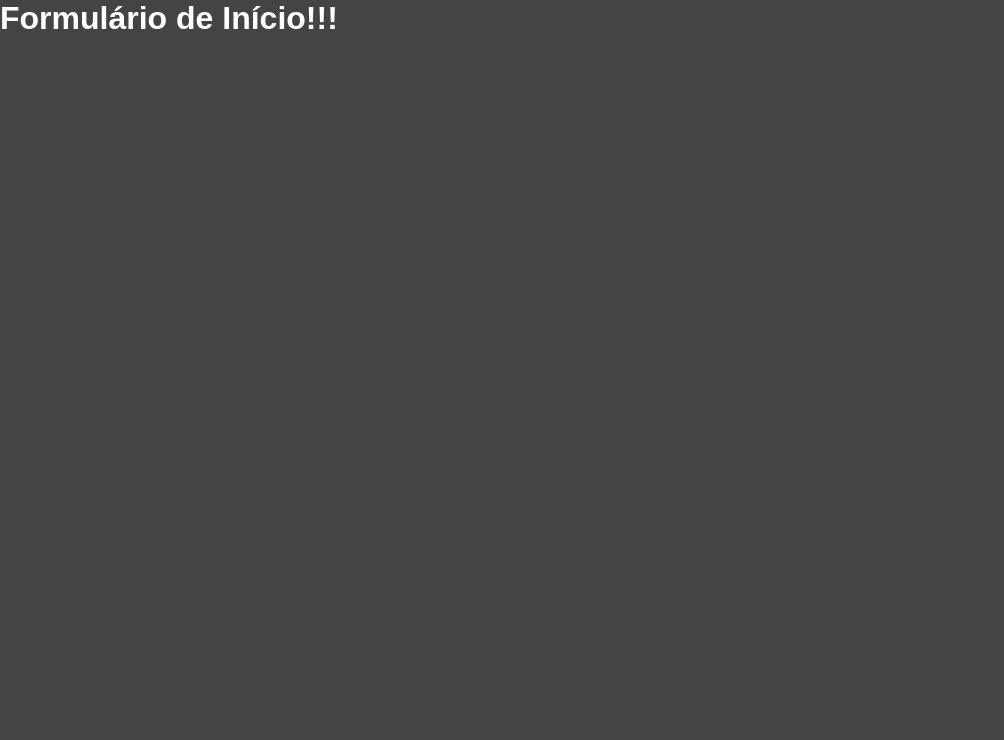
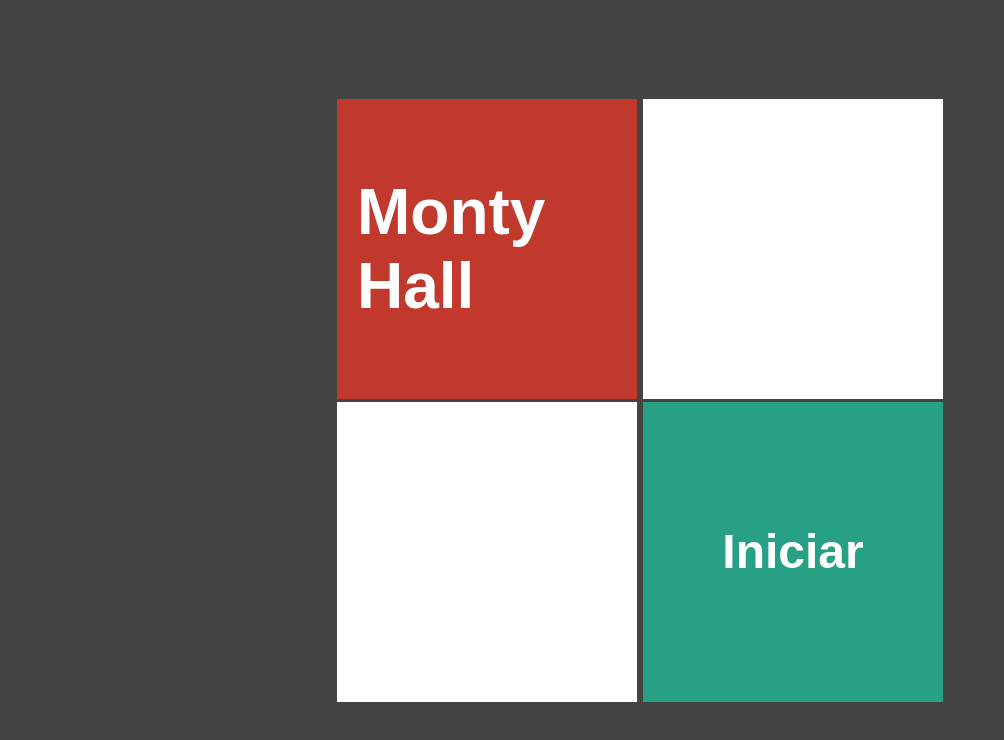
Before and after one commit to vLcGomes/NEXT-PROJECTS, a Next.js app: page / in a window 1280 px wide. Shown: the top 740 px of the page, without its empty margins (0-1004 px from the left). Built offline with nearby package versions, Linux system fonts and the light colour scheme.

Commit message:
Página menu Inicial

```diff
--- a/app/page.tsx
+++ b/app/page.tsx
@@ -1,18 +1,28 @@
-'use client'
-
-import { useState } from 'react'
-import PortaModel from '../model/porta'
-import Porta from '../components/Porta'
-import { atualizarPortas, criarPortas } from '../functions/portas'
-import Presente from '../components/Presente'
+import styles from '../styles/Formulario.module.css'
+import Cartao from '../components/Cartao'
+import Link from 'next/link';
 
 
-export default function Home() {
-
+export default function Formulario() {
 
   return (
-    <div style={{display: 'flex'}}>
-      <h1>Formulário de Início!!!</h1>
+    <div className={styles.formulario}>
+      <div>
+        <Cartao bgColor="#c0392c">
+          <h1>Monty Hall</h1>
+        </Cartao>
+
+        <Cartao></Cartao>
+      </div>
+      <div>
+        <Cartao></Cartao>
+
+        <Cartao bgColor="#28a085">
+          <Link href={`/jogo/4/2`}>
+            <h2 className={styles.link}>Iniciar</h2>
+          </Link>
+        </Cartao>
+      </div>
     </div>
   );
 }
--- /dev/null
+++ b/components/Cartao.tsx
@@ -0,0 +1,18 @@
+import styles from '../styles/Cartao.module.css'
+
+interface CartaoProps {
+  bgColor?: string
+  children?: any
+}
+
+
+export default function Cartao(props: CartaoProps) {
+  return (
+    <div className={styles.cartao}
+    style={{
+      backgroundColor: props.bgColor ?? '#fff'
+      }}>
+      {props.children}
+    </div>
+  )
+}
--- /dev/null
+++ b/styles/Cartao.module.css
@@ -0,0 +1,11 @@
+.cartao {
+  display: flex;
+  width: 300px;
+  height: 300px;
+  color: #fff;
+  font-size: 2rem;
+  padding: 20px;
+  margin: 3px;
+  justify-content: center;
+  align-items: center;
+}
--- /dev/null
+++ b/styles/Formulario.module.css
@@ -0,0 +1,14 @@
+.formulario {
+  display: flex;
+  justify-content: center;
+  align-items: center;
+  height: 100vh;
+}
+
+.link {
+  margin: 0;
+  flex: 1;
+  display: flex;
+  justify-content: center;
+  align-items: center;
+}
--- a/styles/Jogo.module.css
+++ b/styles/Jogo.module.css
@@ -24,5 +24,5 @@
   color: #fff;
   font-size: 2rem;
   border: none;
-  padding: 10px 25px;;
+  padding: 10px 25px;
 }
```
Also changed, not shown: app/jogo/[portas]/[temPresente]/page.tsx (added, +47 -0 lines), app/jogo/page.tsx (deleted, +0 -33 lines), 1 other file (tests, documents, lock files or other folders).
